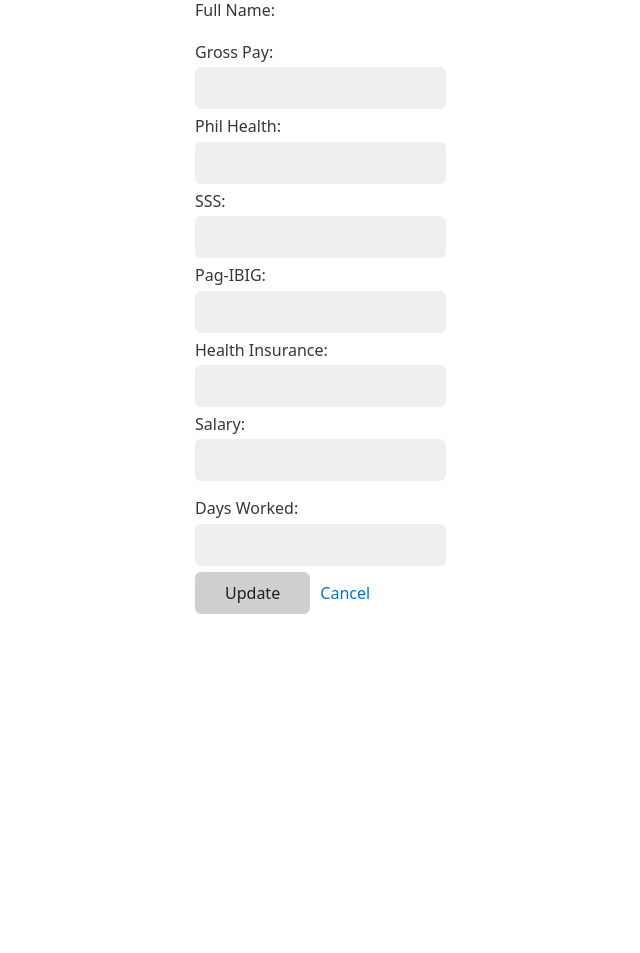
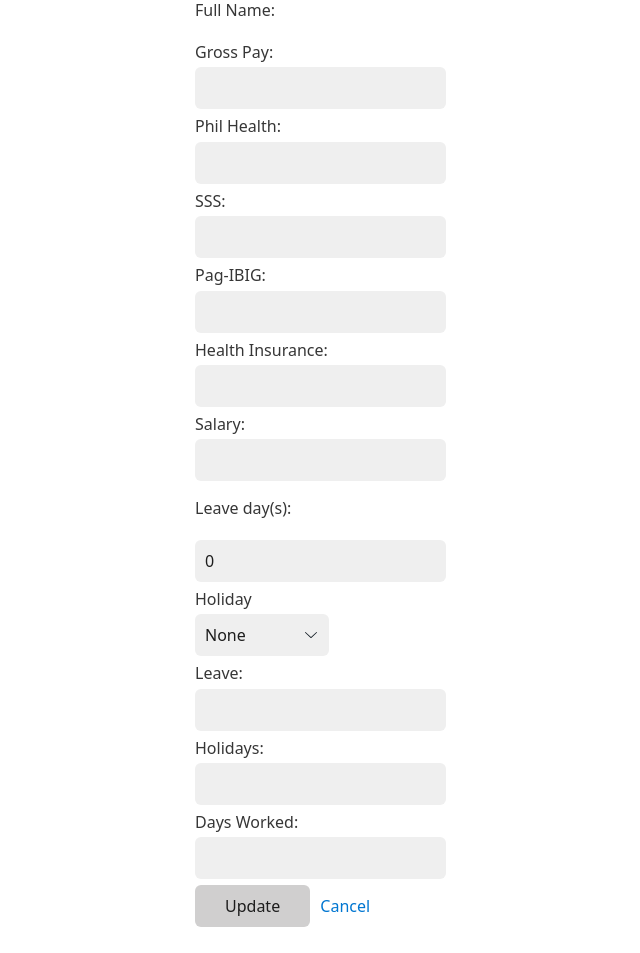
Before and after one commit to justt-J/HRIS, a PHP site: page /actions/edit_payroll.php?id=1 in a window 1280 px wide. Shown: the part 106-1059 px from the top of the page, without its empty margins (45-685 px from the left). Before the commit the page ends 720 px from the top, so only its background shows below. Run offline with PHP 8.4, Linux system fonts and the light colour scheme; data that the repository does not hold is empty.

Commit message:
Add files via upload

```diff
--- a/test_payroll/actions/edit_payroll.php
+++ b/test_payroll/actions/edit_payroll.php
@@ -2,6 +2,8 @@
 $id = $_GET["id"];
 
 if (isset($_POST["submit"])) {
+  $holidays = $_POST['holidays'];
+  $leave = $_POST['leave'];
   $gross_pay = $_POST['gross_pay'];
   $phil_health = $_POST['phil_health'];
   $sss = $_POST['sss'];
@@ -11,7 +13,7 @@
   $days_worked = $_POST['days_worked'];
 
 
-  $sql = "UPDATE `users` SET `gross_pay`='$gross_pay',`phil_health`='$phil_health',`sss`='$sss' , `pag_ibig`='$pag_ibig' , `health_insurance`='$health_insurance' , `total_salary`='$total_salary' , `days_worked` = '$days_worked' WHERE id = $id";
+  $sql = "UPDATE `users` SET `holidays`='$holidays' , `leave`='$leave' , `gross_pay`='$gross_pay',`phil_health`='$phil_health',`sss`='$sss' , `pag_ibig`='$pag_ibig' , `health_insurance`='$health_insurance' , `total_salary`='$total_salary' , `days_worked` = '$days_worked' WHERE id = $id";
   $mysqli = include "../connection/database.php";
   $result = $mysqli->query($sql);
 
@@ -41,7 +43,7 @@
   <title>PHP CRUD Application</title>
 </head>
 
-<body onclick="getSalary()" onload="getSalary()">
+<body onload="getSalary()">
 
 
   <div class="container">
@@ -56,6 +58,7 @@
     $result = $mysqli->query($sql);
     $row = mysqli_fetch_assoc($result);
     ?>
+
 
     <div class="container d-flex justify-content-center">
       <form action="" method="post" style="width:50vw; min-width:300px;">
@@ -98,15 +101,40 @@
           <p type="number" id="salary" name="salary"></p>
         </div>
 
+        </div>
+          <label class="form-label">Leave day(s):</p></label>
+          <input type="number" id = "leave_input" name="leave_input" value="0" >
+
+
+
         <div class="mb-3">
-          <label class="form-label">Days Worked:</label>
-          <input type="number" name="days_worked" id="days_worked" value="<?php echo $row['days_worked'] ?>">
+            <label for="holidays_input">Holiday</label>
+
+                <select type="number" id="holidays_input">
+                <option value="0">None</option>
+                <option value="2">Worked</option>
+                <option value="1">Not worked</option>
+        </select>
+        </div>
+        <div class="mb-3">
+              <label class="form-label">Leave:</label>
+              <input type="number" class="form-control" id = "leave" name="leave" value="<?php echo $row['leave'] ?>">
+        </div>
+
+        <div class="mb-3">
+              <label class="form-label">Holidays:</label>
+              <input type="number" class="form-control" id = "holidays" name="holidays" value="<?php echo $row['holidays'] ?>">
+        </div>
+
+        <div class="mb-3">
+              <label class="form-label">Days Worked:</label>
+              <input type="number" class="form-control" id = "days_worked" name="days_worked" value="<?php echo $row['days_worked'] ?>">
         </div>
 
 
 
         <div>
-          <button type="submit" class="btn btn-success" name="submit" id="submit">Update</button>
+          <button type="submit" class="btn btn-success" name="submit" id="submit"  onclick="getSalary()">Update</button>
           <a href="../admin_pages/payroll_list.php" class="btn btn-danger">Cancel</a>
         </div>
       </form>
@@ -123,12 +151,33 @@
           let gross_pay = document.getElementById("gross_pay");
           let a = document.getElementById("days_worked");
 
-          let deduc = phil_health.valueAsNumber + sss.valueAsNumber + pag_ibig.valueAsNumber + health_insurance.valueAsNumber;
-          let days = a.valueAsNumber;
-          let salary = gross_pay.value - deduc ;
-          t_salary = salary * a.valueAsNumber;
 
 
+            //leave
+            let leave_input = document.getElementById("leave_input");
+            let leave = document.getElementById("leave");
+
+            let holidays_input = document.getElementById("holidays_input");
+            let holidays = document.getElementById("holidays");
+
+            let total_holidays = parseInt(holidays_input.value) + holidays.valueAsNumber
+           	let total_leave = leave_input.valueAsNumber + leave.valueAsNumber;
+
+            let days = document.getElementById("days_worked");
+            let total_days = days.valueAsNumber + parseInt(holidays_input.value) + leave_input.valueAsNumber;
+
+            // let hol_leave = (parseInt(holidays_input.value) + leave_input.valueAsNumber)
+            // let tsalary = document.getElementById("total_salary");
+            // let sal = tsalary.value * (parseInt(holidays_input.value) + leave_input.valueAsNumber);
+
+            let deduc = phil_health.valueAsNumber + sss.valueAsNumber + pag_ibig.valueAsNumber + health_insurance.valueAsNumber;
+            let salary = gross_pay.value * (days.valueAsNumber + parseInt(holidays_input.value) + leave_input.valueAsNumber);
+            let t_salary = salary - deduc;
+
+
+            document.getElementById("leave").value = total_leave;
+            document.getElementById("holidays").value = total_holidays;
+            document.getElementById("days_worked").value = total_days;
             document.getElementById("total_salary").value = t_salary
 
 
```
Also changed, not shown: test_payroll/admin_pages/holidays_leave.php (+30 -3 lines).
